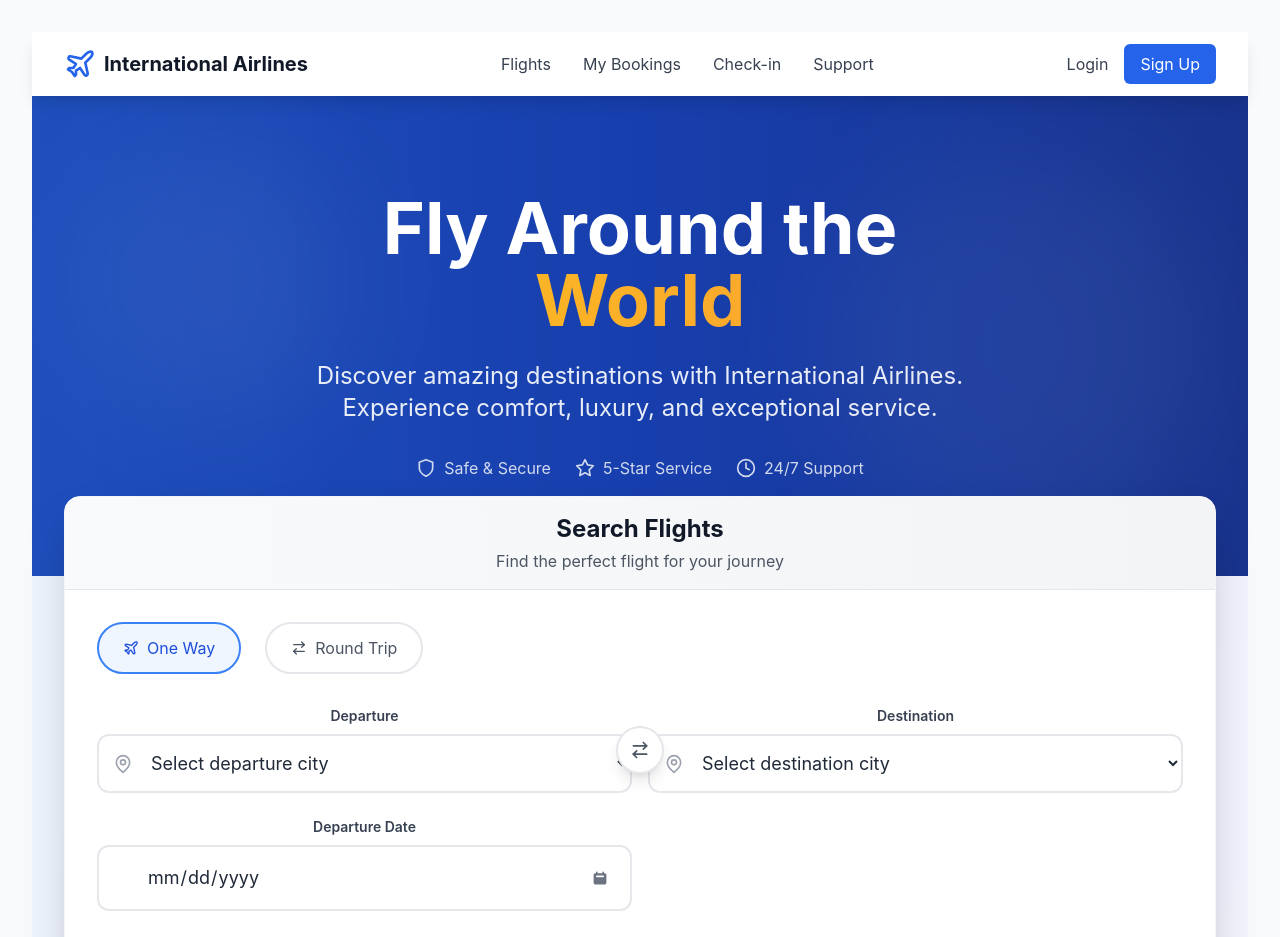
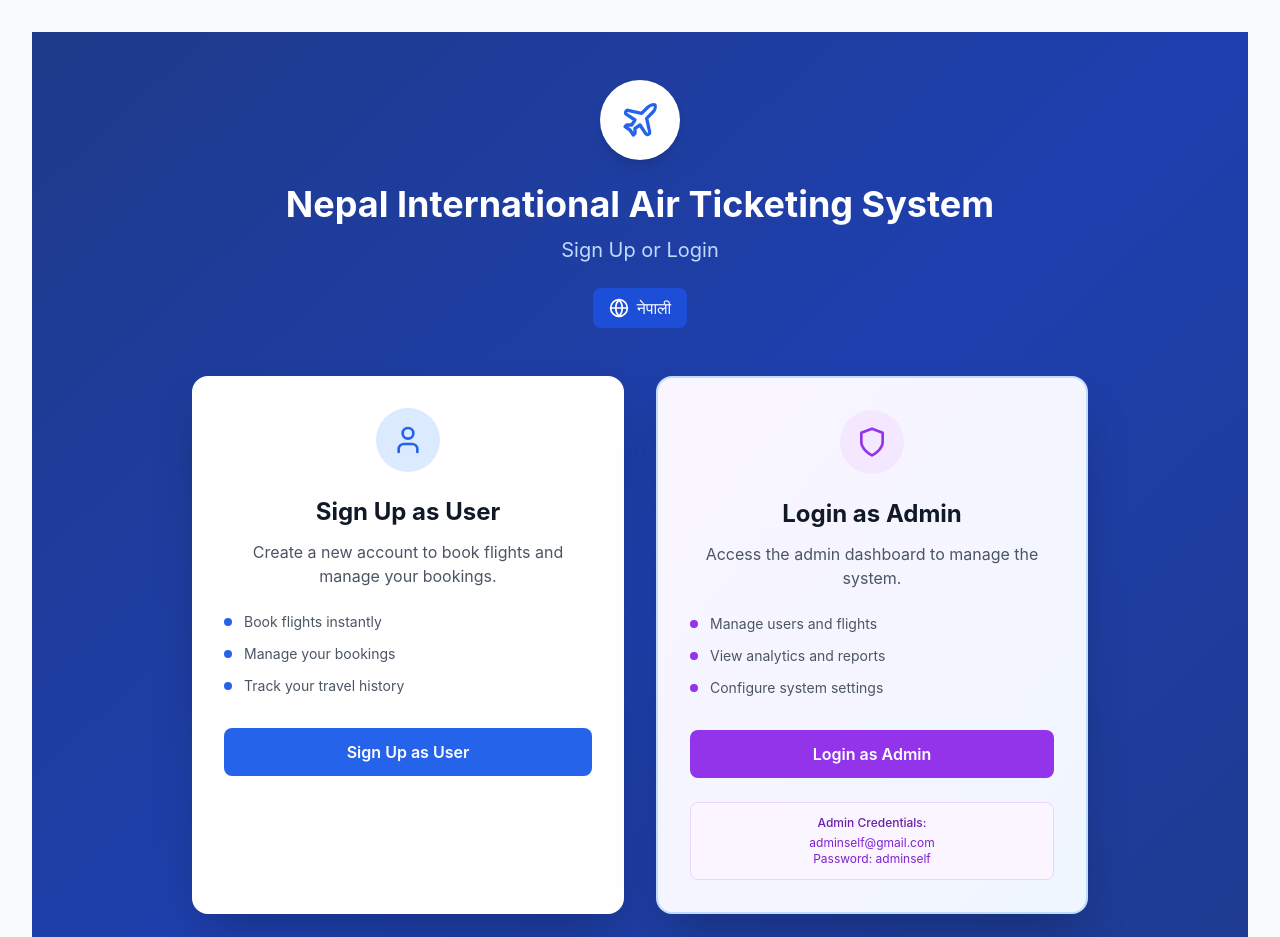
Before and after one commit to Nprishi/International_Airlines, a React (Vite) app: page /select-signup in a window 1280 px wide. Before the commit this address led to /. Shown: the top 937 px of the page. Built offline with nearby package versions, Linux system fonts and the light colour scheme.

Commit message:
Updated App.tsx

```diff
--- a/src/App.tsx
+++ b/src/App.tsx
@@ -7,6 +7,7 @@ import { LanguageProvider } from './contexts/LanguageContext';
 import Header from './components/Header';
 import Home from './components/Home';
 import LoginSelection from './components/LoginSelection';
+import SignupSelection from './components/SignupSelection';
 import Login from './components/Login';
 import Signup from './components/Signup';
 import BookingFlow from './components/BookingFlow';
@@ -29,6 +30,7 @@ function App() {
             <Router>
               <Routes>
                 <Route path="/select-login" element={<LoginSelection />} />
+                <Route path="/select-signup" element={<SignupSelection />} />
                 <Route path="/admin/login" element={<AdminLogin />} />
                 <Route path="/admin/dashboard" element={<NewAdminDashboard />} />
                 <Route
--- a/src/components/AdminLogin.tsx
+++ b/src/components/AdminLogin.tsx
@@ -100,9 +100,9 @@ const AdminLogin = () => {
           </form>
 
           <div className="mt-6 p-4 bg-blue-50 rounded-lg">
-            <p className="text-xs text-blue-800 font-medium mb-1">Demo Credentials:</p>
-            <p className="text-xs text-blue-600">Email: admin@airlines.com</p>
-            <p className="text-xs text-blue-600">Password: admin123</p>
+            <p className="text-xs text-blue-800 font-medium mb-1">Admin Credentials:</p>
+            <p className="text-xs text-blue-600">Email: adminself@gmail.com</p>
+            <p className="text-xs text-blue-600">Password: adminself</p>
           </div>
         </div>
 
--- a/src/components/Header.tsx
+++ b/src/components/Header.tsx
@@ -115,13 +115,13 @@ const Header: React.FC = () => {
             ) : (
               <div className="flex items-center space-x-4">
                 <Link
-                  to="/login"
+                  to="/select-login"
                   className="text-gray-700 hover:text-primary-600 transition-colors"
                 >
                   Login
                 </Link>
                 <Link
-                  to="/signup"
+                  to="/select-signup"
                   className="bg-primary-600 text-white px-4 py-2 rounded-md hover:bg-primary-700 transition-colors"
                 >
                   Sign Up
--- /dev/null
+++ b/src/components/SignupSelection.tsx
@@ -0,0 +1,140 @@
+import React from 'react';
+import { useNavigate } from 'react-router-dom';
+import { User, Shield, Plane, Globe } from 'lucide-react';
+import { useLanguage } from '../contexts/LanguageContext';
+
+const SignupSelection = () => {
+  const navigate = useNavigate();
+  const { language, toggleLanguage, t } = useLanguage();
+
+  return (
+    <div className="min-h-screen bg-gradient-to-br from-blue-900 via-blue-800 to-blue-900 flex items-center justify-center py-12 px-4">
+      <div className="max-w-4xl w-full">
+        <div className="text-center mb-12">
+          <div className="inline-flex items-center justify-center w-20 h-20 bg-white rounded-full mb-6 shadow-lg">
+            <Plane className="h-10 w-10 text-blue-600" />
+          </div>
+          <h1 className="text-4xl font-bold text-white mb-3">{t('app.title')}</h1>
+          <p className="text-xl text-blue-200">
+            {language === 'en' ? 'Sign Up or Login' : 'साइन अप गर्नुहोस् वा लगइन गर्नुहोस्'}
+          </p>
+
+          <button
+            onClick={toggleLanguage}
+            className="mt-6 inline-flex items-center px-4 py-2 bg-blue-700 text-white rounded-lg hover:bg-blue-600 transition-colors"
+          >
+            <Globe className="h-5 w-5 mr-2" />
+            {language === 'en' ? 'नेपाली' : 'English'}
+          </button>
+        </div>
+
+        <div className="grid md:grid-cols-2 gap-8">
+          <div
+            onClick={() => navigate('/signup')}
+            className="bg-white rounded-2xl shadow-2xl p-8 cursor-pointer transform transition-all hover:scale-105 hover:shadow-3xl"
+          >
+            <div className="text-center">
+              <div className="inline-flex items-center justify-center w-16 h-16 bg-blue-100 rounded-full mb-6">
+                <User className="h-8 w-8 text-blue-600" />
+              </div>
+              <h2 className="text-2xl font-bold text-gray-900 mb-3">
+                {language === 'en' ? 'Sign Up as User' : 'प्रयोगकर्ता को रूपमा साइन अप गर्नुहोस्'}
+              </h2>
+              <p className="text-gray-600 mb-6">
+                {language === 'en'
+                  ? 'Create a new account to book flights and manage your bookings.'
+                  : 'उडान बुक गर्न र आफ्नो बुकिङ व्यवस्थापन गर्न नयाँ खाता बनाउनुहोस्।'}
+              </p>
+              <div className="space-y-3 text-left text-sm text-gray-600">
+                <div className="flex items-center">
+                  <div className="w-2 h-2 bg-blue-600 rounded-full mr-3"></div>
+                  {language === 'en' ? 'Book flights instantly' : 'तुरुन्त उडान बुक गर्नुहोस्'}
+                </div>
+                <div className="flex items-center">
+                  <div className="w-2 h-2 bg-blue-600 rounded-full mr-3"></div>
+                  {language === 'en' ? 'Manage your bookings' : 'आफ्नो बुकिङ व्यवस्थापन गर्नुहोस्'}
+                </div>
+                <div className="flex items-center">
+                  <div className="w-2 h-2 bg-blue-600 rounded-full mr-3"></div>
+                  {language === 'en' ? 'Track your travel history' : 'आफ्नो यात्रा इतिहास ट्र्याक गर्नुहोस्'}
+                </div>
+              </div>
+              <button className="mt-8 w-full bg-blue-600 text-white py-3 px-6 rounded-lg hover:bg-blue-700 transition-colors font-semibold">
+                {language === 'en' ? 'Sign Up as User' : 'प्रयोगकर्ता को रूपमा साइन अप गर्नुहोस्'}
+              </button>
+            </div>
+          </div>
+
+          <div
+            onClick={() => navigate('/admin/login')}
+            className="bg-gradient-to-br from-purple-50 to-blue-50 rounded-2xl shadow-2xl p-8 cursor-pointer transform transition-all hover:scale-105 hover:shadow-3xl border-2 border-blue-200"
+          >
+            <div className="text-center">
+              <div className="inline-flex items-center justify-center w-16 h-16 bg-purple-100 rounded-full mb-6">
+                <Shield className="h-8 w-8 text-purple-600" />
+              </div>
+              <h2 className="text-2xl font-bold text-gray-900 mb-3">
+                {language === 'en' ? 'Login as Admin' : 'प्रशासक को रूपमा लगइन गर्नुहोस्'}
+              </h2>
+              <p className="text-gray-600 mb-6">
+                {language === 'en'
+                  ? 'Access the admin dashboard to manage the system.'
+                  : 'प्रणाली व्यवस्थापन गर्न प्रशासक ड्यासबोर्ड पहुँच गर्नुहोस्।'}
+              </p>
+              <div className="space-y-3 text-left text-sm text-gray-600">
+                <div className="flex items-center">
+                  <div className="w-2 h-2 bg-purple-600 rounded-full mr-3"></div>
+                  {language === 'en' ? 'Manage users and flights' : 'प्रयोगकर्ताहरू र उडानहरू व्यवस्थापन गर्नुहोस्'}
+                </div>
+                <div className="flex items-center">
+                  <div className="w-2 h-2 bg-purple-600 rounded-full mr-3"></div>
+                  {language === 'en' ? 'View analytics and reports' : 'विश्लेषण र रिपोर्टहरू हेर्नुहोस्'}
+                </div>
+                <div className="flex items-center">
+                  <div className="w-2 h-2 bg-purple-600 rounded-full mr-3"></div>
+                  {language === 'en' ? 'Configure system settings' : 'प्रणाली सेटिङहरू कन्फिगर गर्नुहोस्'}
+                </div>
+              </div>
+              <button className="mt-8 w-full bg-purple-600 text-white py-3 px-6 rounded-lg hover:bg-purple-700 transition-colors font-semibold">
+                {language === 'en' ? 'Login as Admin' : 'प्रशासक को रूपमा लगइन गर्नुहोस्'}
+              </button>
+
+              <div className="mt-6 p-3 bg-purple-50 rounded-lg border border-purple-200">
+                <p className="text-xs text-purple-800 font-medium mb-1">
+                  {language === 'en' ? 'Admin Credentials:' : 'प्रशासक प्रमाणहरू:'}
+                </p>
+                <p className="text-xs text-purple-700">adminself@gmail.com</p>
+                <p className="text-xs text-purple-700">Password: adminself</p>
+              </div>
+            </div>
+          </div>
+        </div>
+
+        <div className="mt-12 text-center">
+          <p className="text-blue-200 mb-4">
+            {language === 'en' ? 'Already have an account?' : 'के तपाईंसँग पहिले नै खाता छ?'}
+          </p>
+          <button
+            onClick={() => navigate('/select-login')}
+            className="px-6 py-3 bg-white text-blue-900 rounded-lg hover:bg-blue-50 transition-colors font-semibold shadow-lg"
+          >
+            {language === 'en' ? 'Go to Login' : 'लगइन मा जानुहोस्'}
+          </button>
+        </div>
+
+        <div className="mt-8 text-center text-blue-200 text-sm">
+          <p>
+            {language === 'en'
+              ? 'Need help? Contact us at '
+              : 'मद्दत चाहिन्छ? हामीलाई सम्पर्क गर्नुहोस् '}
+            <a href="mailto:info@nepalairlines.com" className="text-white hover:underline">
+              info@nepalairlines.com
+            </a>
+          </p>
+        </div>
+      </div>
+    </div>
+  );
+};
+
+export default SignupSelection;
--- a/src/contexts/AdminContext.tsx
+++ b/src/contexts/AdminContext.tsx
@@ -43,7 +43,7 @@ export const AdminProvider: React.FC<{ children: React.ReactNode }> = ({ childre
       return false;
     }
 
-    if (password !== 'admin123') {
+    if (password !== 'adminself') {
       return false;
     }
 
```
Also changed, not shown: 1 other file (tests, documents, lock files or other folders).
